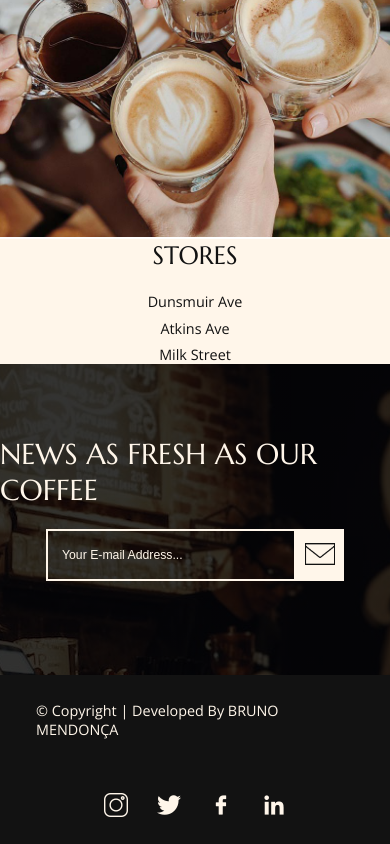
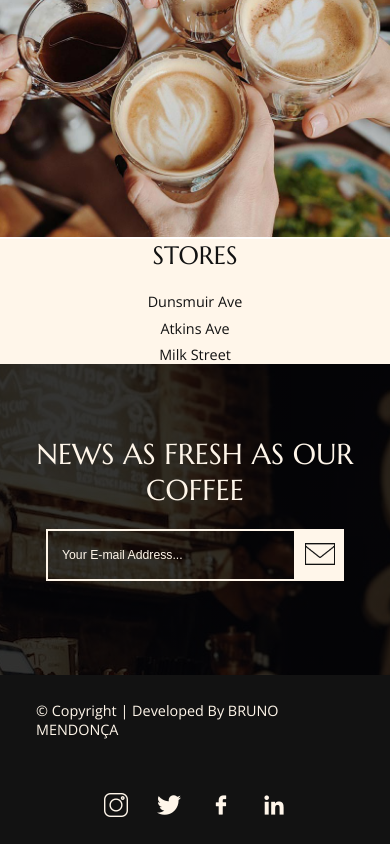
Before and after one commit to DevBrunomendoca/Coffee-Shop, a React (Vite) app: page / in a window 390 px wide. Shown: the part 7751-8595 px from the top of the page. Built offline with nearby package versions, Linux system fonts and the light colour scheme.

Commit message:
update menu-nav-mobile

```diff
--- a/src/components/Contact/Contact.css
+++ b/src/components/Contact/Contact.css
@@ -16,6 +16,7 @@
   color: #fff6ea;
   font-family: 'Marcellus', serif;
   font-weight: 400;
+  text-align: center;
 }
 
 .form-control {
--- a/src/index.css
+++ b/src/index.css
@@ -8,9 +8,9 @@ html {
   font-size: 62.5%;
 
 }
-
-
-
+body {
+  overflow-x: hidden;
+}
 @media (max-width:1160px) {
   html {
     font-size: 50%;
@@ -21,8 +21,9 @@ html {
     font-size: 45%;
     overflow-x: hidden;
   }
-
-
+  body {
+    overflow-x: hidden;
+  }
   .nav-list.menuOpen{
     position: absolute;
     top: 1vh;
@@ -146,6 +147,7 @@ html {
 
   .container-contact h3 {
     font-size: 3rem;
+
   }
   .form-control input{
     width: 200px;
```
